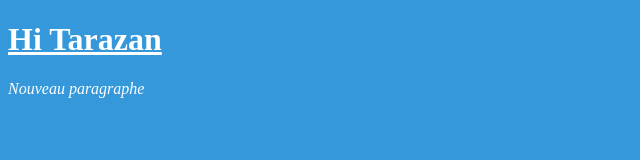
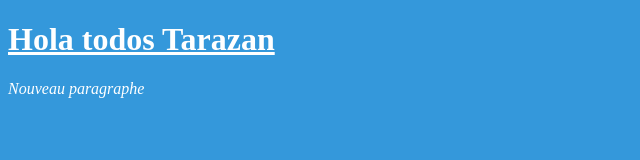
Before and after one commit to Adlenk209/ProjetGit, a plain HTML site: page index.html in a window 1280 px wide. Shown: the whole page, without its empty margins (0-640 px from the left). Drawn offline with Linux system fonts and the light colour scheme.

Commit message:
modifications des en-têtes 2

```diff
--- a/index.html
+++ b/index.html
@@ -12,7 +12,7 @@ body {
 }
 </style>
 <body>
-    <h1><u>Hi Tarazan</u></h1>
+    <h1><u>Hola todos Tarazan</u></h1>
     <p><i>Nouveau paragraphe</i></p>
 
 </body<>
```
Also changed, not shown: planning.txt.
